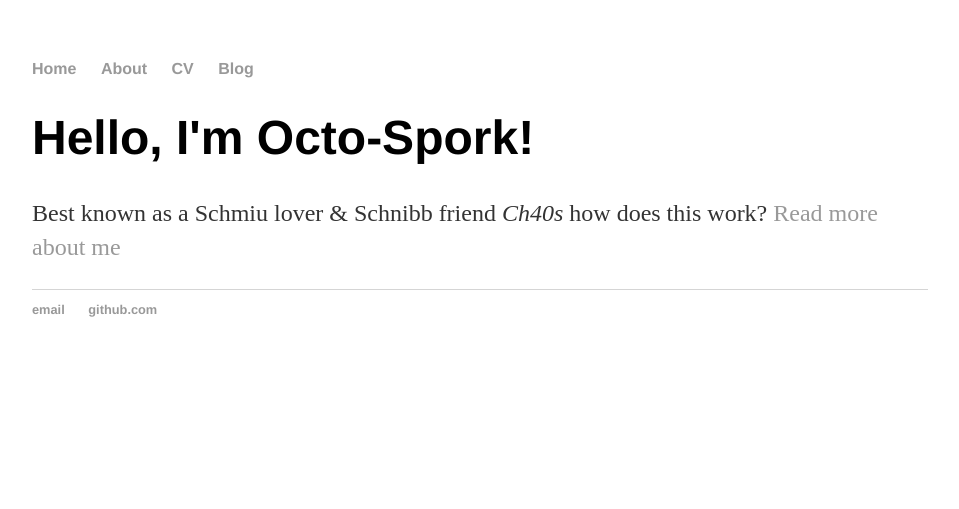
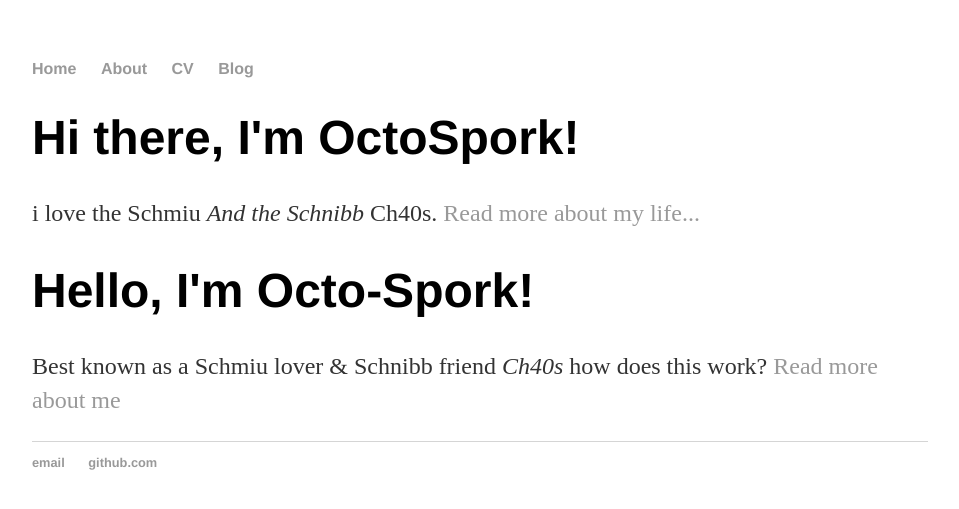
Before and after one commit to Octo-Spork/Octo-Spork.github.io, a Jekyll site: the page built from index.html, in a window 1280 px wide. Shown: the top 509 px of the page, without its empty margins (160-1119 px from the left). Built offline with Jekyll 4.4.1, drawn with Linux system fonts in a browser that asks for light colours.

Commit message:
Update index.html

```diff
--- a/index.html
+++ b/index.html
@@ -1,34 +1,11 @@
-<!DOCTYPE html>
-<html>
-        <head>
-                <title>Octo-Spork, Spork of 8</title>
-		<!-- link to main stylesheet -->
-		<link rel="stylesheet" type="text/css" href="/css/main.css">
-        </head>
-        <body>
-                <nav>
-                <ul>
-                        <li><a href="/">Home</a></li>
-                        <li><a href="/about">About</a></li>
-                        <li><a href="/cv">CV</a></li>
-                        <li><a href="/blog">Blog</a></li>
-                </ul>
-		</nav>
-		<div class="container">
-		<div class="blurb">
-			<h1>Hello, I'm Octo-Spork!</h1>
-				<p>Best known as a Schmiu lover & Schnibb friend
-					<em> Ch40s </em> how does this work? <a href="/about">Read more about me</a></p>
-		</div><!-- /.blurb -->
-		</div><!-- /.container -->
-		<footer>
-    		<ul>
-        		<li><a href="mailto:somebody@gmail.com">email</a></li>
-        		<li><a href="https://github.com">github.com</a></li>
-			</ul>
-		</footer>
-	</body>
-</html>
+---
+layout: default
+title: OctoSpork, Spork of Octos
+---
+<div class="blurb">
+	<h1>Hi there, I'm OctoSpork!</h1>
+	<p>i love the Schmiu <em>And the Schnibb</em> Ch40s. <a href="/about">Read more about my life...</a></p>
+</div><!-- /.blurb -->
 
 
 <!--			## Great afternoon ladys and gentlemen...
```
